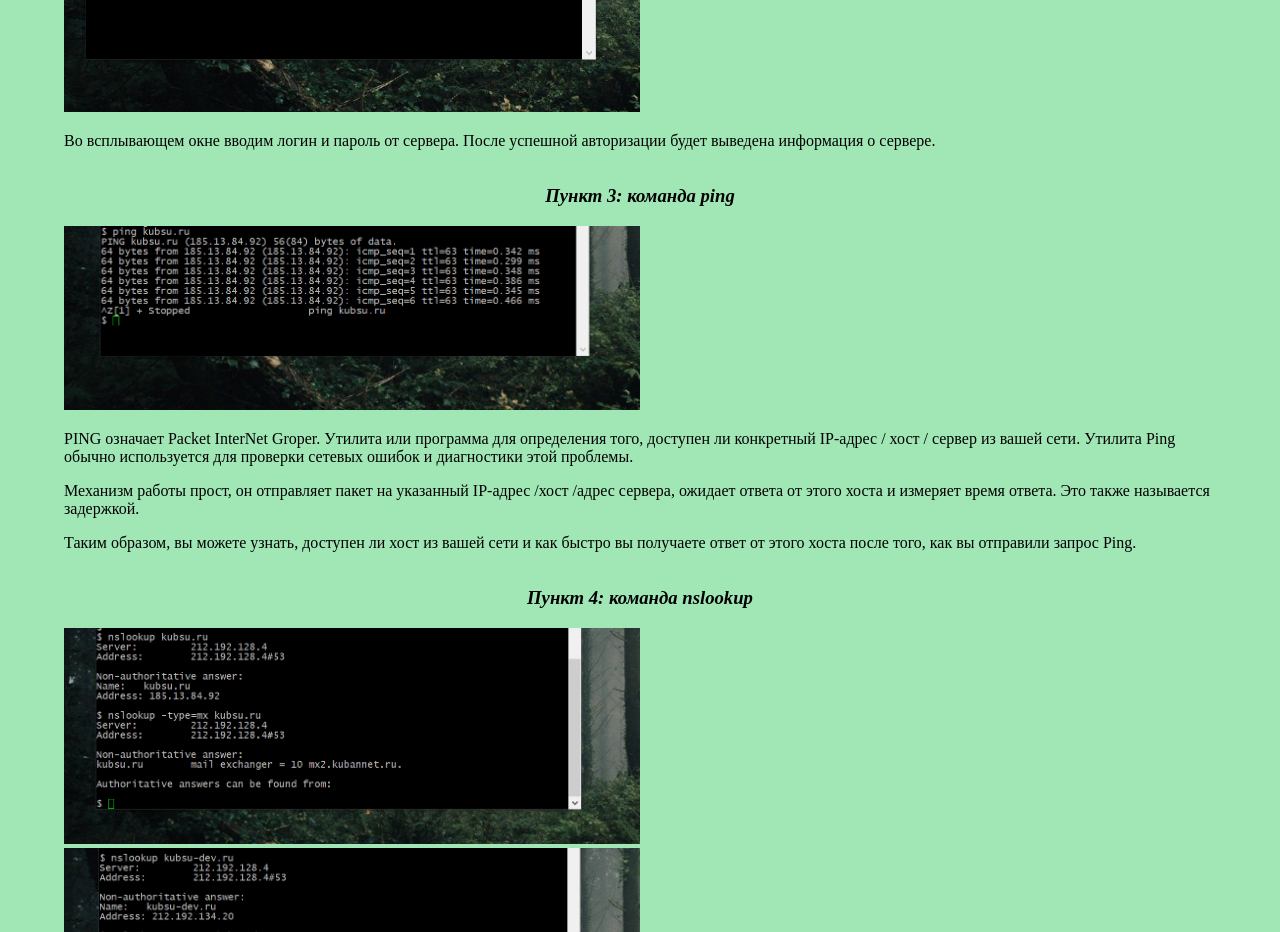
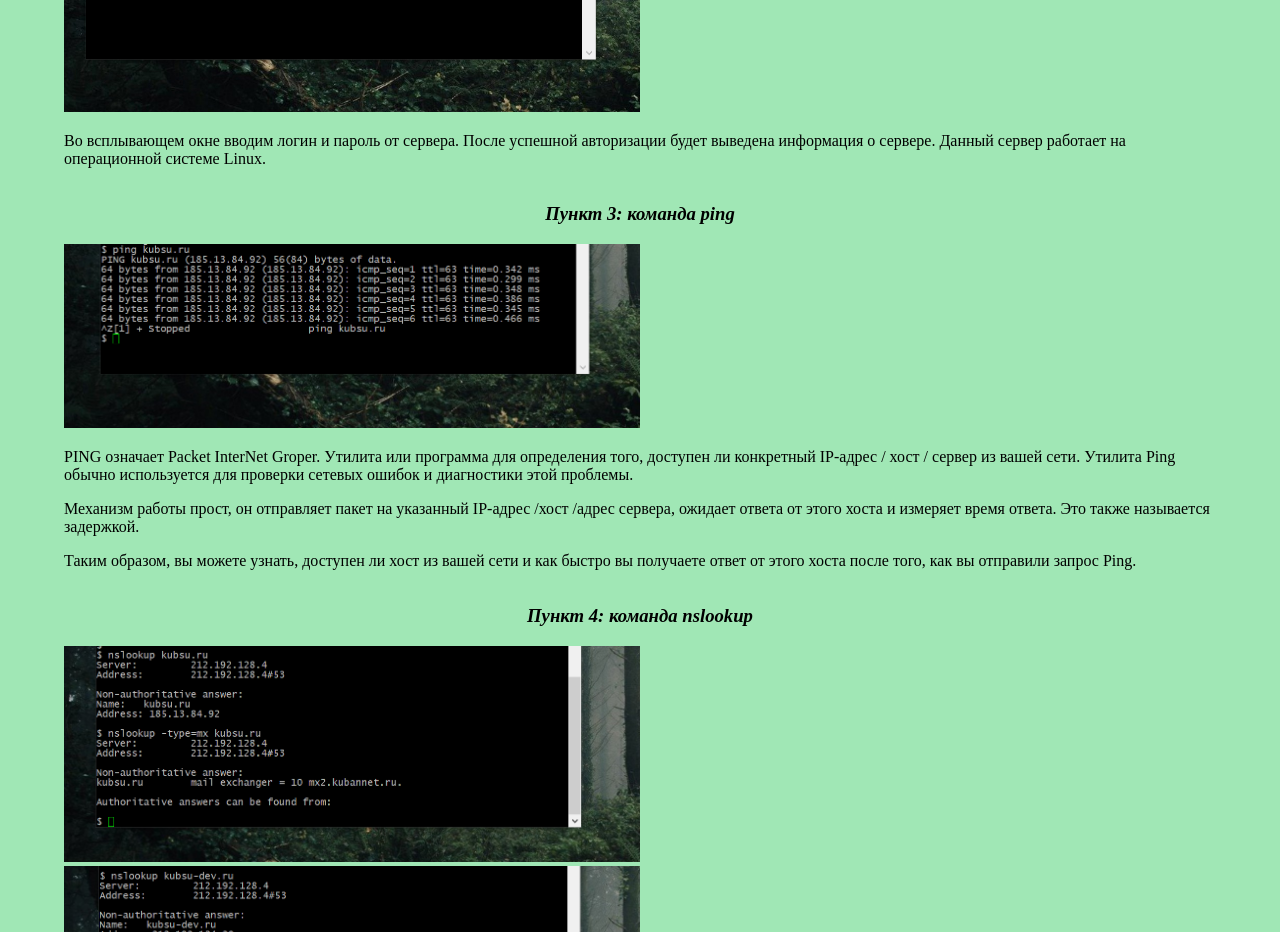
Before and after one commit to KsenyaNikitchenko/backend1, a plain HTML site: page index1.html in a window 1280 px wide. Shown: the part 1040-1972 px from the top of the page. Drawn offline with Linux system fonts and the light colour scheme.

Commit message:
Информация о сервере

```diff
--- a/index1.html
+++ b/index1.html
@@ -24,7 +24,7 @@
         <h3>Пункт 2: ввод логина и пароля</h3>
         <img src="screen12.png" alt="login">
         <p>Во всплывающем окне вводим логин и пароль от сервера. После успешной авторизации будет
-            выведена информация о сервере.</p>
+            выведена информация о сервере. Данный сервер работает на операционной системе Linux.</p>
     </div>
     <div>
         <h3>Пункт 3: команда ping</h3>
```
